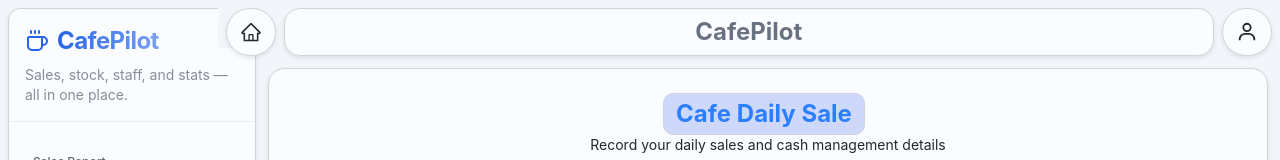
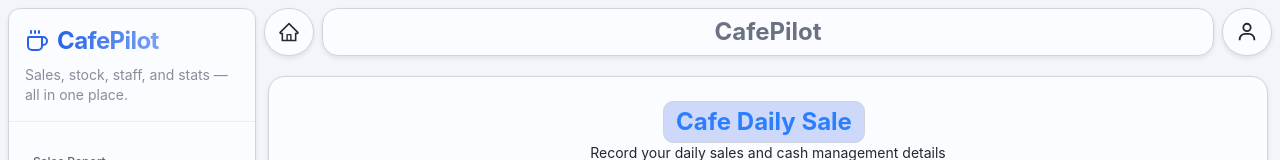
Before and after one commit to Amalcs9188/Payment_system-, a Next.js app: page /daily-sale/add in a window 1280 px wide. Shown: the top 160 px of the page. Built offline with nearby package versions, Linux system fonts and the light colour scheme; no server answers.

Commit message:
* navbar adjustment

```diff
--- a/src/app/layout.tsx
+++ b/src/app/layout.tsx
@@ -36,20 +36,29 @@ export default function RootLayout({
           geistSans.variable,
           geistMono.variable
         )}>
-       <div className=" flex h-screen w-full">
-         <QueryProvider>
-            <SidebarProvider>
-              <div>
+        <QueryProvider>
+          <SidebarProvider>
+            <div className="flex h-screen w-full">
+              {/* Sidebar & Navbar */}
+              <div >
                 <AppSidebar />
               </div>
-              <div className="flex-1 flex flex-col min-w-0 ">
-                <Navbar />
-                <div className=" mt-14">{children}</div>
-                <Toaster position="top-right" richColors={true} style={{ zIndex: 9999 } } />
+
+              {/* Main Content */}
+              <div className="flex-1 flex flex-col min-w-0">
+                <Navbar   />
+                <div className="mt-4 overflow-auto side_bar">{children}</div>
+
+                {/* Toast Notifications */}
+                <Toaster
+                  position="top-right"
+                  richColors={true}
+                  style={{ zIndex: 9999 }}
+                />
               </div>
-            </SidebarProvider>
-         </QueryProvider>
-       </div>
+            </div>
+          </SidebarProvider>
+        </QueryProvider>
       </body>
     </html>
   );
--- a/src/components/Navbar.tsx
+++ b/src/components/Navbar.tsx
@@ -5,7 +5,7 @@ import { Card } from "./ui/card";
 
 const Navbar = () => {
   return (
-    <div className="w-[100%] md:w-[100%] lg:w-[83%] fixed top-0 right-0 z-50 max-h-12 bg-fill_bg p-2">
+    <div className=" max-h-12 bg-fill_bg p-2">
       <div className="flex w-full space-x-2  justify-between">
         <Card className=" rounded-full h-12 p-3 bg-background  text-2xl">
           <AiOutlineHome />
--- a/src/components/app-sidebar.tsx
+++ b/src/components/app-sidebar.tsx
@@ -199,7 +199,7 @@
         collapsible="icon"
         side="left"
         variant="floating"
-        className="w-sidebar border-border/40  backdrop-blur supports-[backdrop-filter]:bg-fill_bg "
+        className="w-(--sidebar-width) border-border/40  backdrop-blur supports-[backdrop-filter]:bg-fill_bg "
         {...props}>
         <SidebarHeader className="border-b border-border/40 px-4 py-4">
           {open && (
```
